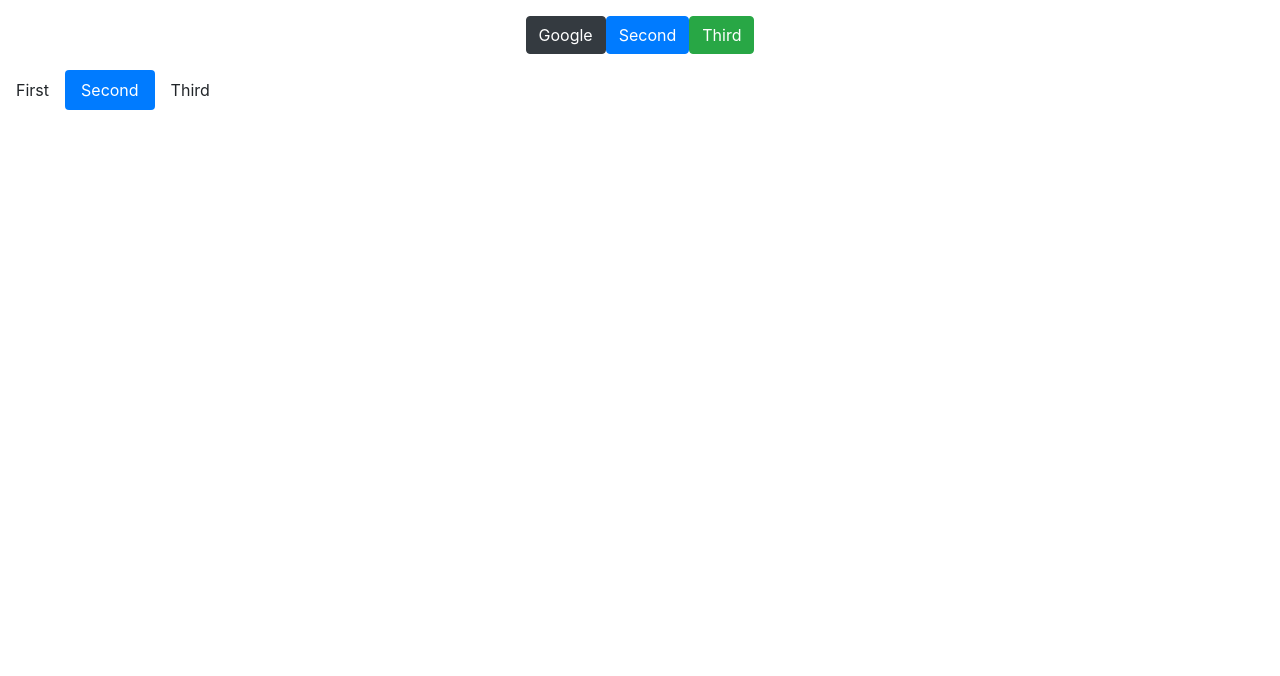
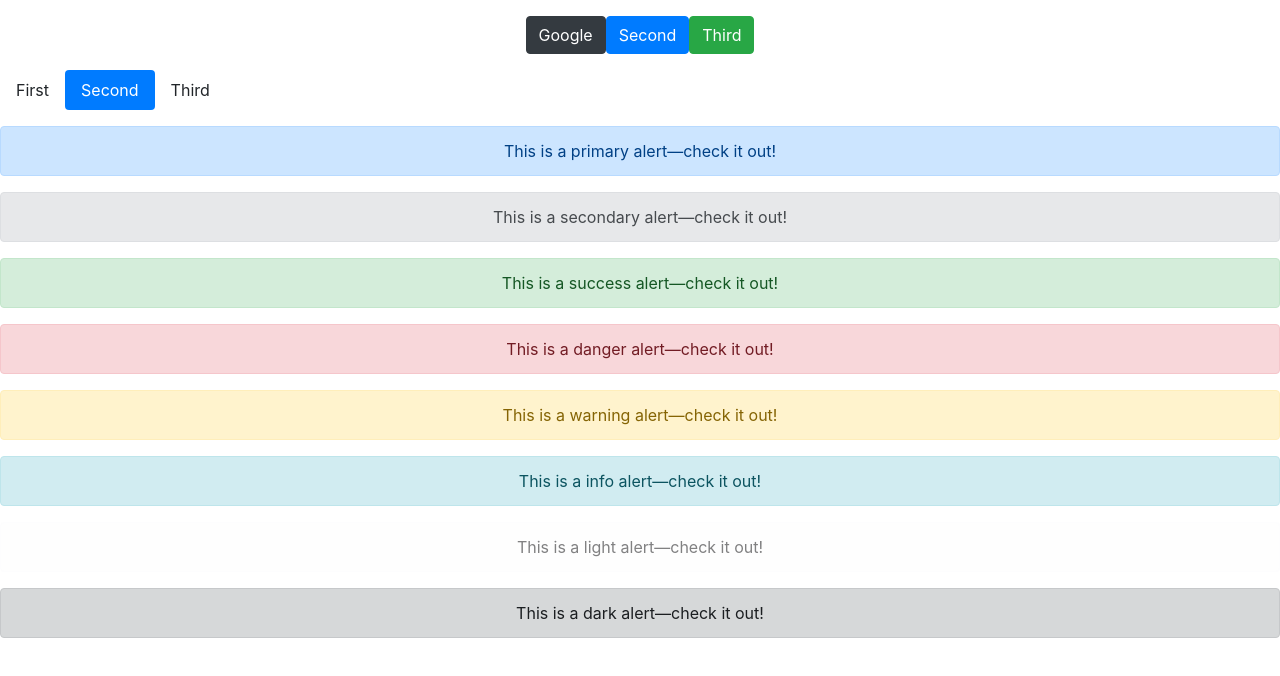
Before and after one commit to Gurenax/react-bootstrap-components, a React (Create React App) app: page / in a window 1280 px wide. Shown: the top 676 px of the page. Built offline with nearby package versions, Linux system fonts and the light colour scheme.

Commit message:
Add Alert button component

```diff
--- a/src/App.js
+++ b/src/App.js
@@ -4,6 +4,7 @@ import './App.css';
 import './bootstrap-4.0.0-beta.2-dist/css/bootstrap.css'
 import Button from './components/Button'
 import { Nav, NavItem } from './components/Nav'
+import Alert from './components/Alert'
 
 class App extends Component {
   render() {
@@ -21,6 +22,16 @@ class App extends Component {
             <NavItem>Third</NavItem>
           </Nav>
         </div>
+        <div className='mt-3'>
+          <Alert type='primary'>This is a primary alert—check it out!</Alert>
+          <Alert type='secondary'>This is a secondary alert—check it out!</Alert>
+          <Alert type='success'>This is a success alert—check it out!</Alert>
+          <Alert type='danger'>This is a danger alert—check it out!</Alert>
+          <Alert type='warning'>This is a warning alert—check it out!</Alert>
+          <Alert type='info'>This is a info alert—check it out!</Alert>
+          <Alert type='light'>This is a light alert—check it out!</Alert>
+          <Alert type='dark'>This is a dark alert—check it out!</Alert>
+        </div>
       </div>
     );
   }
--- /dev/null
+++ b/src/components/Alert.js
@@ -0,0 +1,14 @@
+import React from 'react'
+
+const Alert = ({ children, type }) => {
+  let className = 'alert'
+  className += ` alert-${type}`
+
+  return (
+    <div className={ className } role='alert'>
+      { children }
+    </div>
+  )
+}
+
+export default Alert
```
Also changed, not shown: 1 other file (tests, documents, lock files or other folders).
